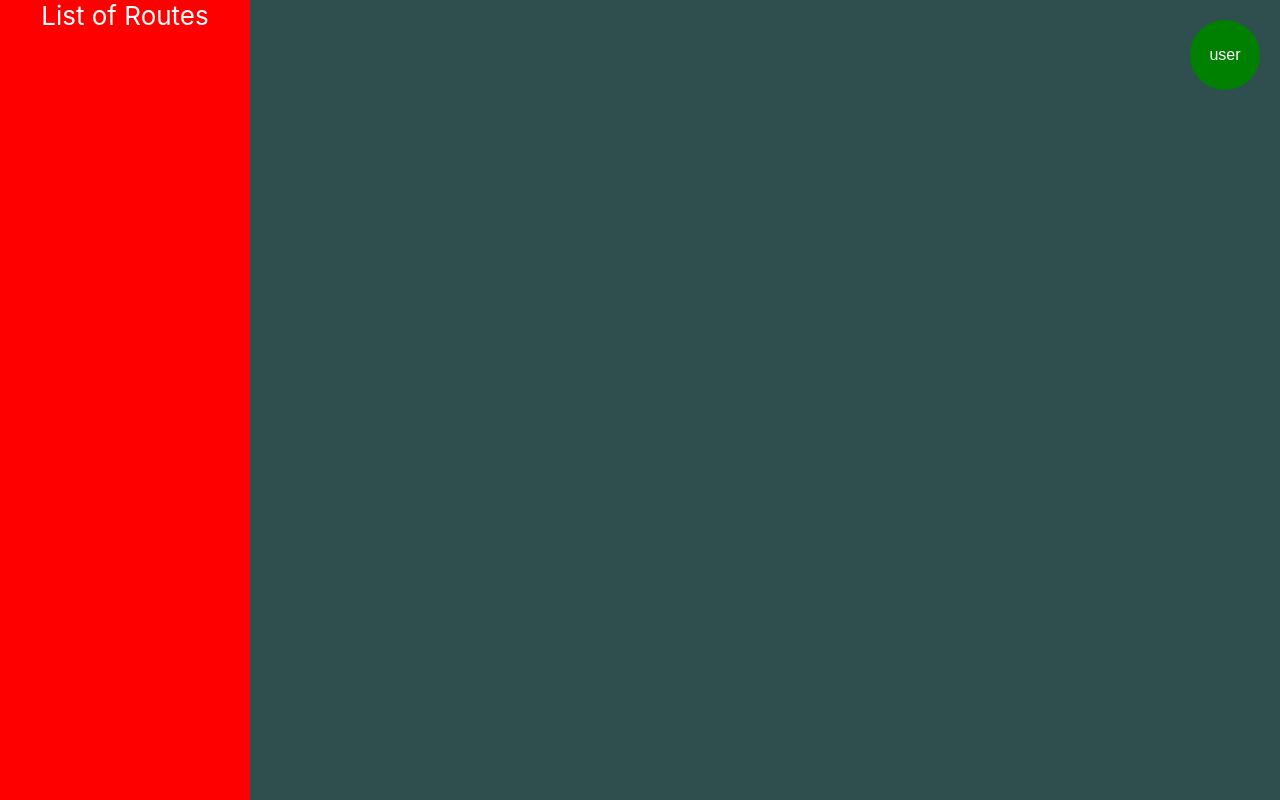
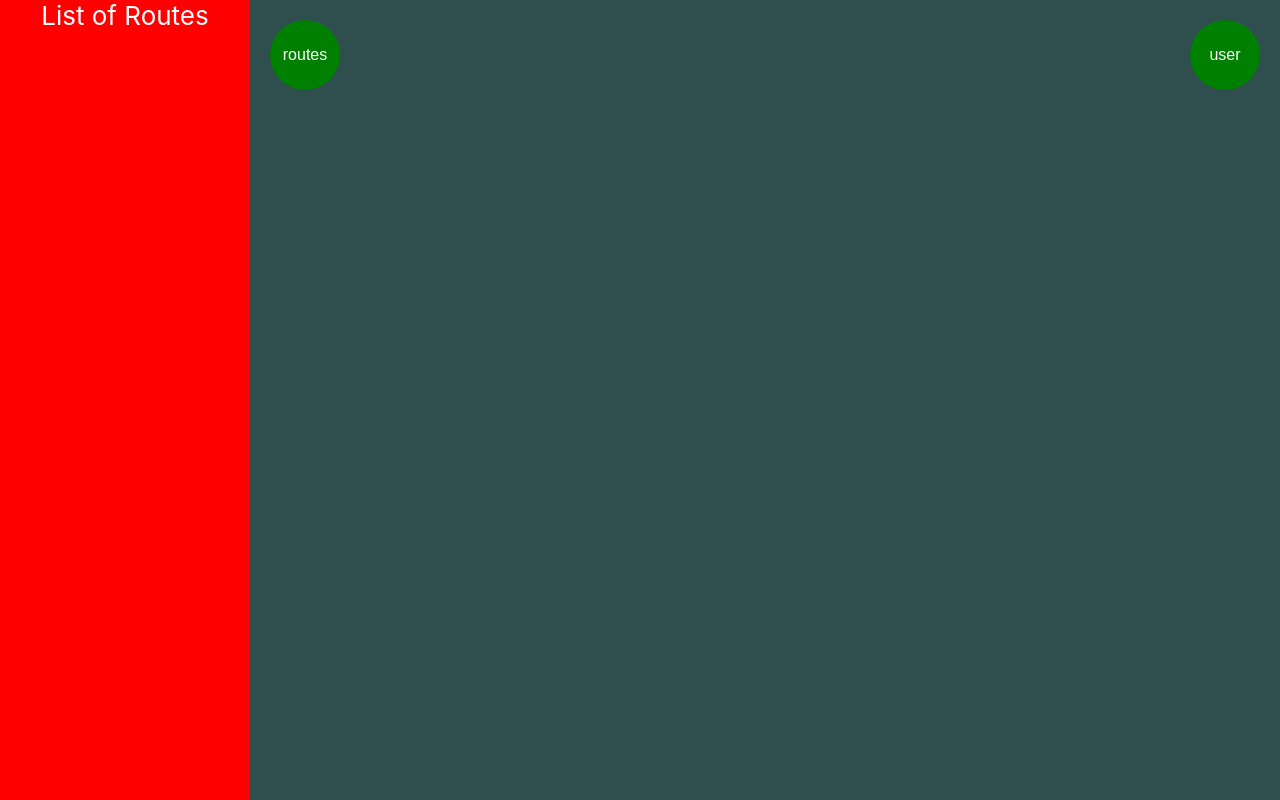
Before and after one commit to JonKleehammer/bus_tracker_frontend, a React (Create React App) app: page / in a window 1280 px wide. Built offline with nearby package versions, Linux system fonts and the light colour scheme.

Commit message:
combined route button and route menu so they move together

```diff
--- a/src/App.css
+++ b/src/App.css
@@ -74,7 +74,7 @@
   background-color: rgba(0, 0, 0, 0);
   padding: 20px;
   top: 0;
-  left: 0;
+  left: 250px;
 }
 
 .UserButton{
--- a/src/App.js
+++ b/src/App.js
@@ -1,5 +1,4 @@
 import React from 'react';
-import RoutesButton from './components/routesbutton.js'
 import UserButton from './components/userButton.js'
 import RoutesMenu from "./components/routesmenu.js";
 
@@ -9,7 +8,6 @@ import './App.css';
 function App() {
   return (
     <div className="App">
-      <RoutesButton/>
       <UserButton/>
       <RoutesMenu/>
     </div>
--- a/src/components/routesmenu.js
+++ b/src/components/routesmenu.js
@@ -1,9 +1,15 @@
 import React from 'react';
+import RoutesButton from './routesbutton.js'
 
 class RoutesMenu extends React.Component {
+    constructor(props) {
+        super(props)
+        this.state = { visibility: false }
+    }
     render(){
         return (
             <div className="RoutesMenu">
+                <RoutesButton/>
                 List of Routes
             </div>
         );
--- a/src/components/userButton.js
+++ b/src/components/userButton.js
@@ -4,7 +4,7 @@ class UserButton extends React.Component {
     render() {
         return (
             <div className="UserButton">
-          <button id='routesbutton'
+              <button
                       className="button circle-button"
                       onMouseDown={this.props.handleMouseDown}>
                   user
```
Lines whose indentation alone changed are shown as unchanged.
